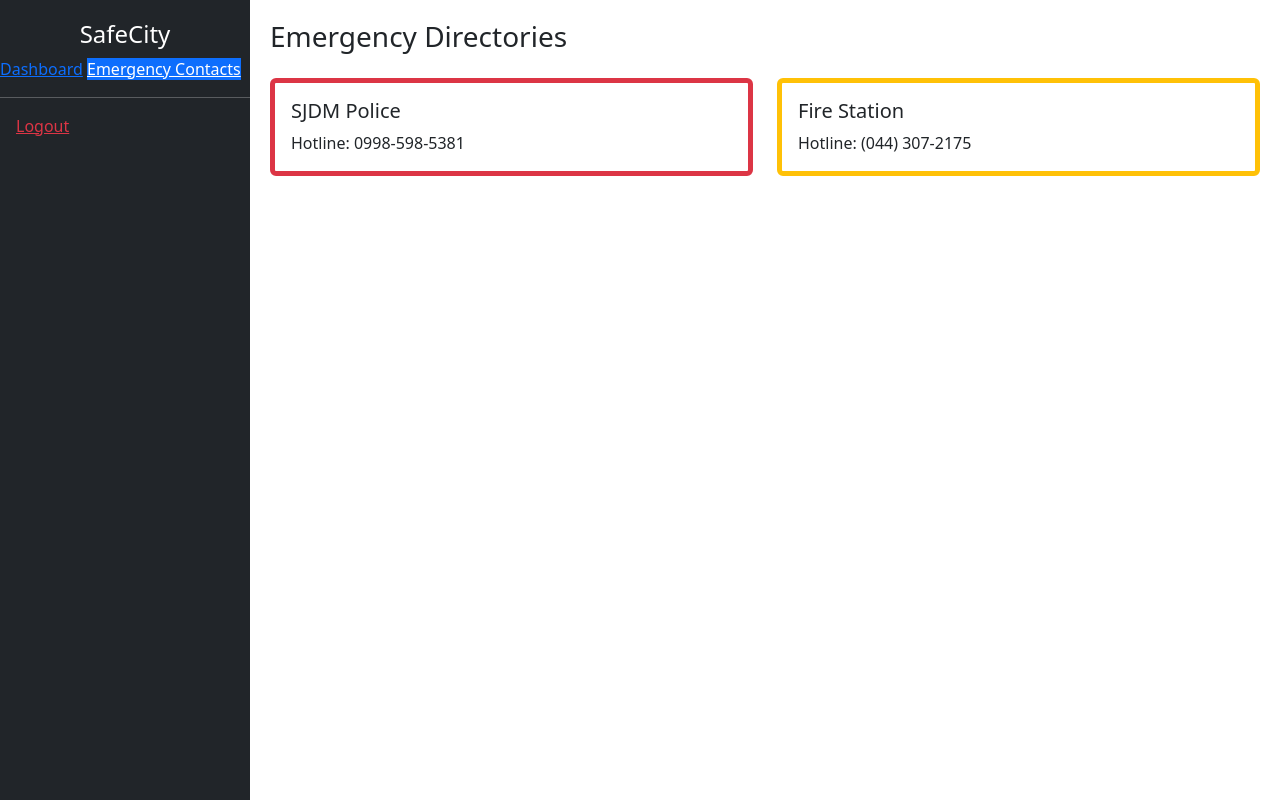
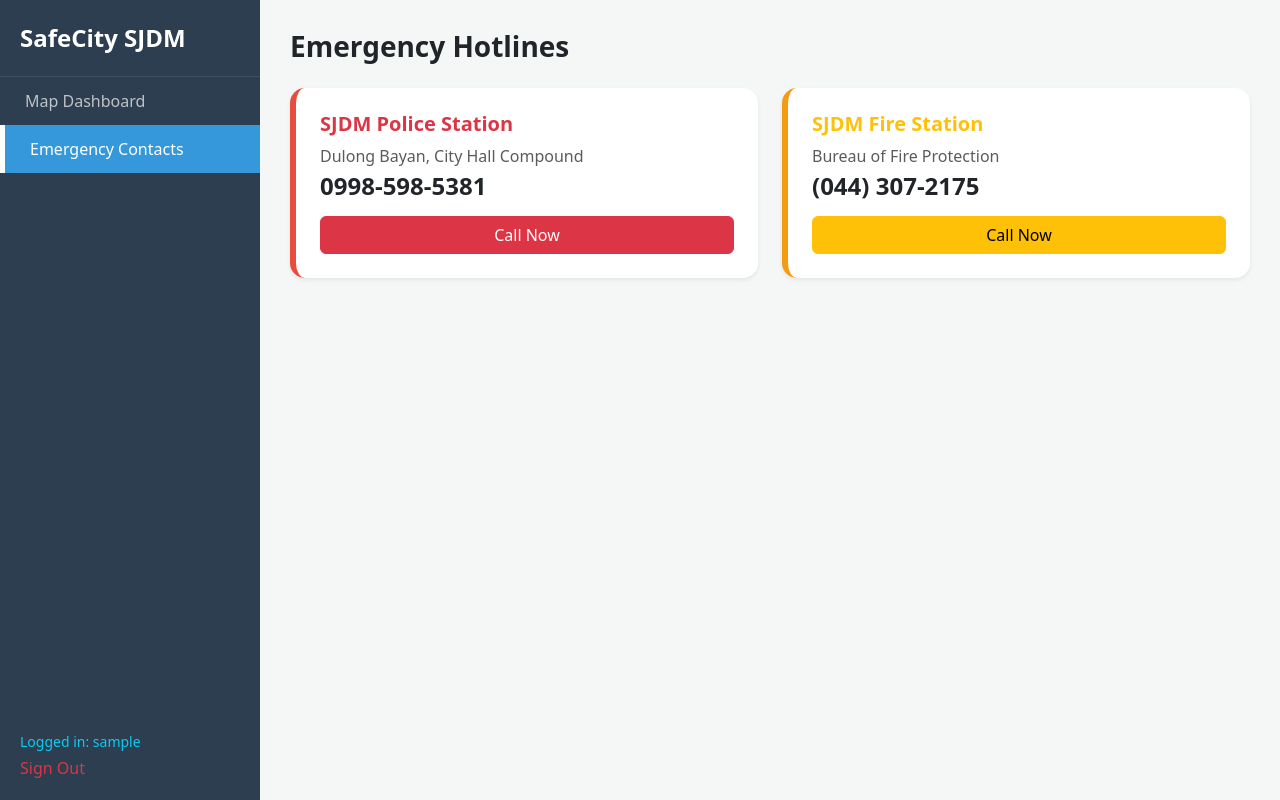
Before and after one commit to rframos/crime-reporting-system, a Flask app: page /contacts in a window 1280 px wide. Run offline with Flask 3, Linux system fonts and the light colour scheme; the visitor is signed in with stand-in values (Sample User, id 1).

Commit message:
Update contacts.html

```diff
--- a/templates/contacts.html
+++ b/templates/contacts.html
@@ -4,28 +4,49 @@
     <meta charset="UTF-8">
     <title>SafeCity | Contacts</title>
     <link href="https://cdn.jsdelivr.net/npm/bootstrap@5.3.0/dist/css/bootstrap.min.css" rel="stylesheet">
-    <style>.sidebar { height: 100vh; background: #212529; color: white; padding-top: 20px; position: fixed; width: 250px; } .main-content { margin-left: 250px; padding: 20px; }</style>
+    <style>
+        body { background: #f4f7f6; }
+        .sidebar { height: 100vh; background: #2c3e50; color: white; padding: 20px 0; position: fixed; width: 260px; }
+        .sidebar-brand { font-weight: bold; font-size: 1.5rem; padding: 0 20px 20px; border-bottom: 1px solid #3e4f5f; }
+        .sidebar a { color: #bdc3c7; text-decoration: none; padding: 12px 25px; display: block; transition: 0.3s; }
+        .sidebar a:hover { background: #34495e; color: white; }
+        .sidebar a.active { background: #3498db; color: white; border-left: 5px solid #fff; }
+        .main-content { margin-left: 260px; padding: 30px; }
+        .contact-card { border: none; border-radius: 15px; border-left: 6px solid #e74c3c; transition: 0.3s; }
+        .contact-card:hover { transform: translateY(-5px); box-shadow: 0 10px 20px rgba(0,0,0,0.1); }
+    </style>
 </head>
 <body>
     <div class="sidebar">
-        <h4 class="text-center">SafeCity</h4>
-        <a href="/">Dashboard</a>
-        <a href="/contacts" class="bg-primary text-white">Emergency Contacts</a>
-        <hr><a href="/logout" class="text-danger px-3">Logout</a>
+        <div class="sidebar-brand">SafeCity SJDM</div>
+        <a href="/">Map Dashboard</a>
+        {% if current_user.role != 'Resident' %}<a href="/reports">Incident Reports</a>{% endif %}
+        {% if current_user.role in ['Police', 'Admin'] %}<a href="/heatmap">Crime Heatmap</a>{% endif %}
+        <a href="/contacts" class="active">Emergency Contacts</a>
+        {% if current_user.role == 'Admin' %}<a href="/cnn-admin">CNN Management</a>{% endif %}
+        <div style="position:absolute; bottom:20px; width:100%; padding: 0 20px;">
+            <p class="small mb-1 text-info">Logged in: {{ current_user.username }}</p>
+            <a href="/logout" class="text-danger p-0">Sign Out</a>
+        </div>
     </div>
+
     <div class="main-content">
-        <h3>Emergency Directories</h3>
-        <div class="row mt-4">
-            <div class="col-md-6 mb-3">
-                <div class="card p-3 border-start border-danger border-5">
-                    <h5>SJDM Police</h5>
-                    <p class="mb-0">Hotline: 0998-598-5381</p>
+        <h3 class="fw-bold mb-4">Emergency Hotlines</h3>
+        <div class="row g-4">
+            <div class="col-md-6">
+                <div class="card contact-card p-4 shadow-sm bg-white">
+                    <h5 class="fw-bold text-danger">SJDM Police Station</h5>
+                    <p class="mb-1 text-muted">Dulong Bayan, City Hall Compound</p>
+                    <h4 class="fw-bold">0998-598-5381</h4>
+                    <a href="tel:09985985381" class="btn btn-danger mt-2">Call Now</a>
                 </div>
             </div>
-            <div class="col-md-6 mb-3">
-                <div class="card p-3 border-start border-warning border-5">
-                    <h5>Fire Station</h5>
-                    <p class="mb-0">Hotline: (044) 307-2175</p>
+            <div class="col-md-6">
+                <div class="card contact-card p-4 shadow-sm bg-white" style="border-left-color: #f39c12;">
+                    <h5 class="fw-bold text-warning">SJDM Fire Station</h5>
+                    <p class="mb-1 text-muted">Bureau of Fire Protection</p>
+                    <h4 class="fw-bold">(044) 307-2175</h4>
+                    <a href="tel:0443072175" class="btn btn-warning mt-2">Call Now</a>
                 </div>
             </div>
         </div>
```
